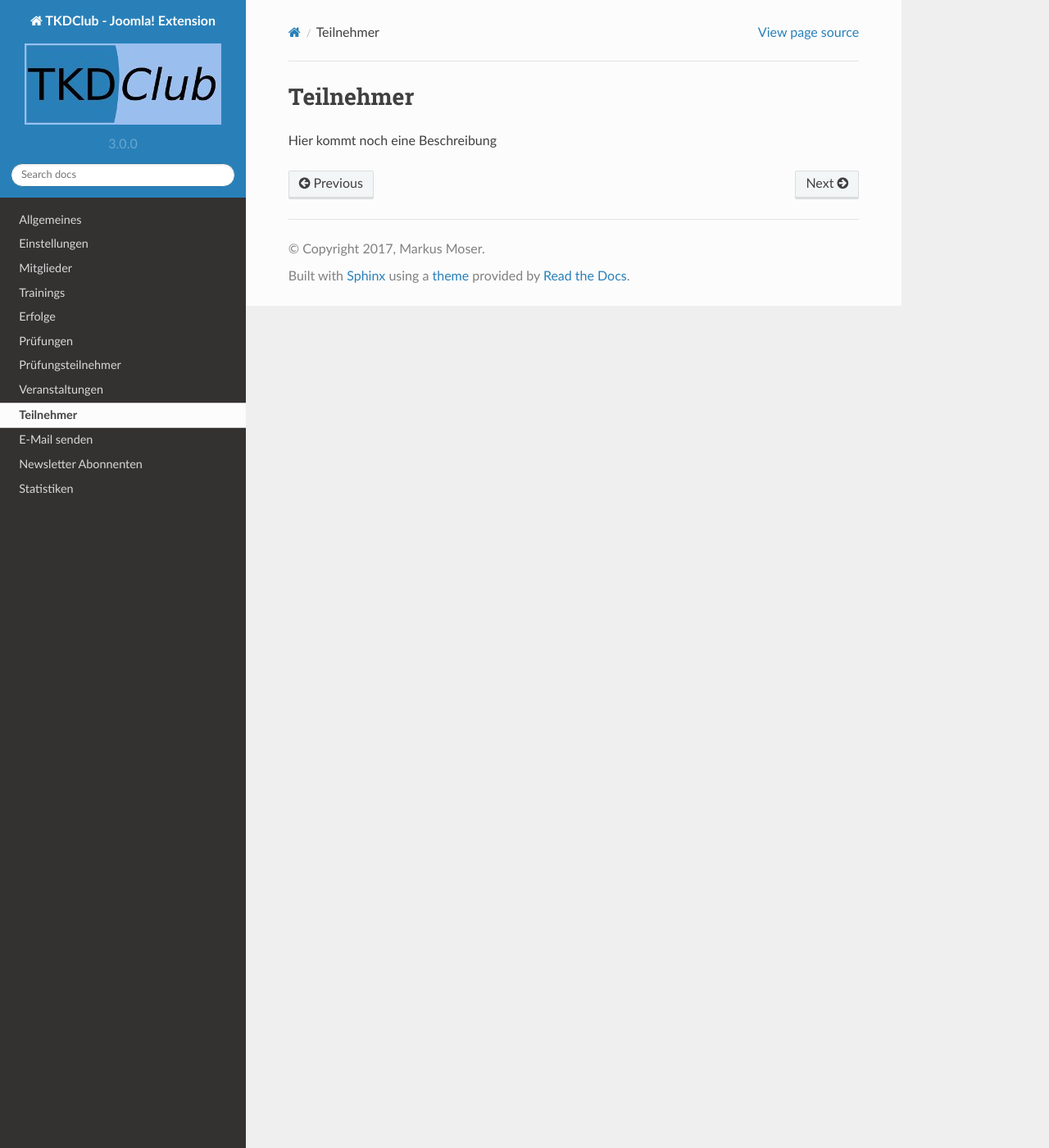
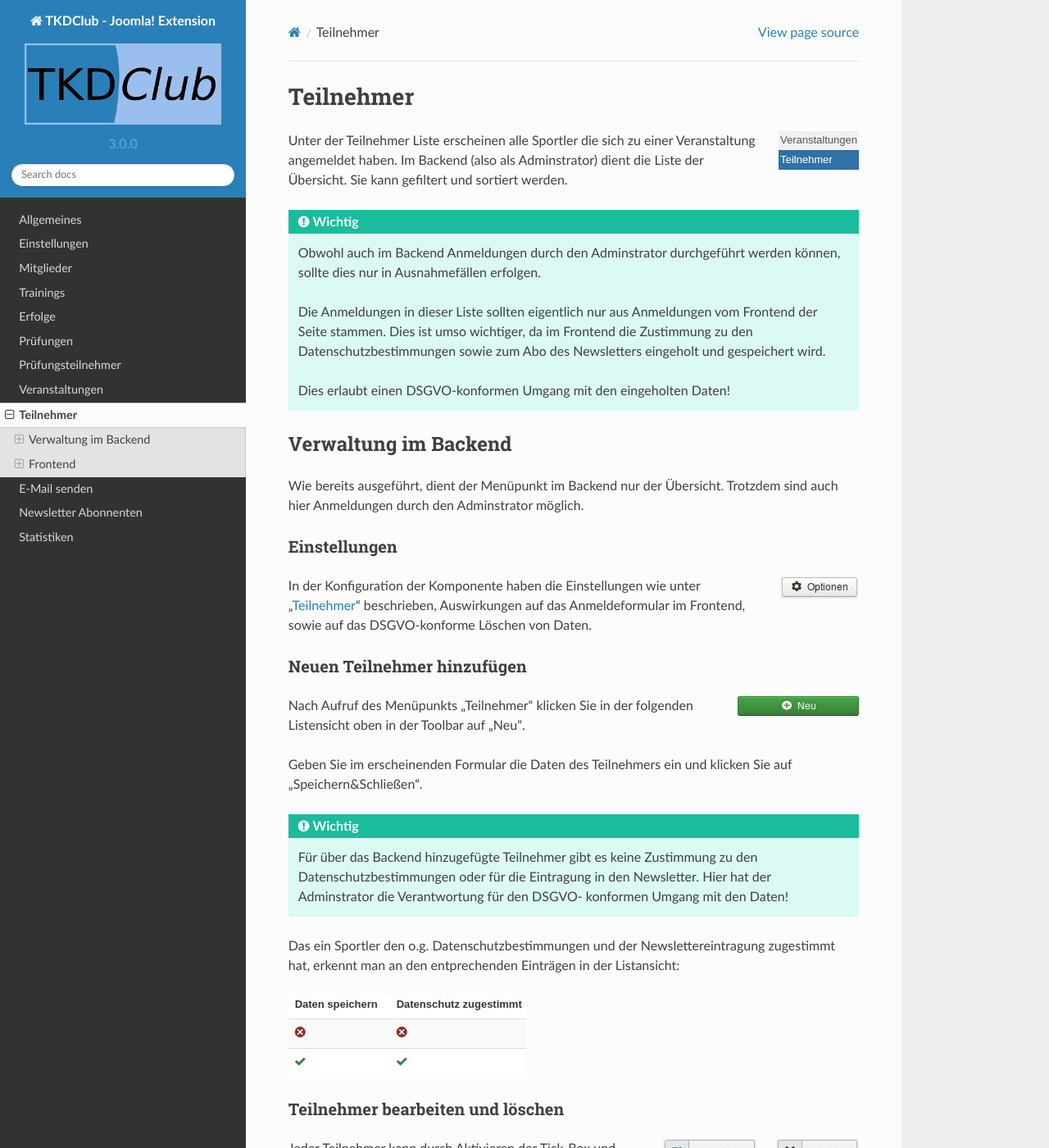
Before and after one commit to RedfinDiver/tkdclub, a Sphinx documentation site: the page built from docs/teilnehmer.rst, in a window 1280 px wide and 1400 px high. Shown: the whole window at 82% size. Built offline with Sphinx 7.4.7 and the Read the Docs theme 2.0.0, drawn with Linux system fonts in a browser that asks for light colours; some of the changed text lies outside the part shown.

Commit message:
first version of participants docs

```diff
--- a/docs/teilnehmer.rst
+++ b/docs/teilnehmer.rst
@@ -1,4 +1,126 @@
+==========
 Teilnehmer
 ==========
 
-Hier kommt noch eine Beschreibung
+.. image:: img/participants_menu.jpg
+    :align: right
+
+Unter der Teilnehmer Liste erscheinen alle Sportler die sich zu einer
+Veranstaltung angemeldet haben. Im Backend (also als Adminstrator) dient die
+Liste der Übersicht. Sie kann gefiltert und sortiert werden.
+
+.. important::
+    Obwohl auch im Backend Anmeldungen durch den Adminstrator durchgeführt
+    werden können, sollte dies nur in Ausnahmefällen erfolgen.
+
+    Die Anmeldungen in dieser Liste sollten eigentlich nur aus Anmeldungen vom
+    Frontend der Seite stammen. Dies ist umso wichtiger, da im Frontend die
+    Zustimmung zu den Datenschutzbestimmungen sowie zum Abo des Newsletters
+    eingeholt und gespeichert wird.
+
+    Dies erlaubt einen DSGVO-konformen Umgang mit den eingeholten Daten!
+
+---------------------
+Verwaltung im Backend
+---------------------
+
+Wie bereits ausgeführt, dient der Menüpunkt im Backend nur der Übersicht.
+Trotzdem sind auch hier Anmeldungen durch den Adminstrator möglich.
+
+Einstellungen
+-------------
+
+.. image:: img/options.jpg
+   :align: right
+
+In der Konfiguration der Komponente haben die Einstellungen wie unter
+":doc:`teilnehmer`" beschrieben, Auswirkungen auf das Anmeldeformular im
+Frontend, sowie auf das DSGVO-konforme Löschen von Daten.
+
+Neuen Teilnehmer hinzufügen
+---------------------------
+
+.. image:: img/new.jpg
+   :align: right
+
+Nach Aufruf des Menüpunkts "Teilnehmer" klicken Sie in der folgenden
+Listensicht oben in der Toolbar auf "Neu".
+
+Geben Sie im erscheinenden Formular die Daten des Teilnehmers ein und klicken
+Sie auf "Speichern&Schließen".
+
+.. important::
+    Für über das Backend hinzugefügte Teilnehmer gibt es keine Zustimmung zu
+    den Datenschutzbestimmungen oder für die Eintragung in den Newsletter.
+    Hier hat der Adminstrator die Verantwortung für den DSGVO- konformen Umgang
+    mit den Daten!
+
+Das ein Sportler den o.g. Datenschutzbestimmungen und der Newslettereintragung
+zugestimmt hat, erkennt man an den entprechenden Einträgen in der Listansicht:
+
+.. image:: img/participants_dsgvo_agreed.jpg
+
+Teilnehmer bearbeiten und löschen
+---------------------------------
+
+.. image:: img/delete.jpg
+    :align: right
+
+.. image:: img/edit.jpg
+    :align: right
+
+Jeder Teilnehmer kann durch Aktivieren der Tick-Box und klicken der Buttons
+"Löschen" und "Bearbeiten" gelöscht bzw. editiert werden. Ein alternativer Weg
+der Bearbeitung besteht im Anklicken des Datums oder der Veranstaltung in der
+Listansicht. Auch hier öffnet sich das Formular zum Bearbeiten des Teilnehmers.
+Gelöscht können mehrere Teilnehmer zur gleichen Zeit werden, editieren kann man
+immer nur einen Datensatz zur gleichen Zeit.
+
+Teilnehmer veröffentlichen und verstecken
+-----------------------------------------
+
+.. image:: img/events_publish_unpublish.jpg
+    :align: right
+
+Mit diesen Button können Teinehmer veröffentlicht und versteckt werden. Dies
+kann eine Alternative zur Löschung sein.
+
+DSGVO Konformität
+-----------------
+
+Um mit den per Anmeldeformular erhobenen Daten entsprechen der DSGVO
+(Datenschutzgrundverordung) zu verfahren, sind folgende Dinge Veraussetzung:
+
+1. Die Datenschutzerklärung des Vereins ist veröffentlicht. (Am besten als
+   Artikel) Diese wird von den Teilnehmern bei der Übersendung der Daten
+   akzeptiert.
+
+2. Die in dieser Datenschutzerklärung genannte Speicherdauer für erhobene
+   Daten wird in der Konfiguration entsprechend eingestellt.
+
+.. image:: img/participants_button_gdpr.jpg
+    :align: right
+
+Durch Klick auf den Button "Löschung nach DSGVO" sucht die Software
+Teilnehmerdaten, deren Speicherzeit laut den Einstellungen abgelaufen ist, und
+löscht diese.
+
+Für diejenigen Teilnehmer, die zugestimmt haben ihre E-Mail Adresse in den
+Verein-Newsletter eintragen zu lassen, werden diese Daten in der Newsletter
+Datenbank gespeichert.
+
+Export als .cvs Datei
+----------------------
+
+.. image:: img/export.jpg
+    :align: right
+
+In der Listansicht können alle per Tick-Box markierten Teilnehmer in eine
+csv-Datei exportiert werden.
+
+--------
+Frontend
+--------
+
+Menüpunkt hinzufügen
+--------------------
```
Also changed, not shown: docs/img/de/participants_button_gdpr.jpg (added), docs/img/de/participants_dsgvo_agreed.jpg (added), docs/img/de/participants_menu.jpg (added).
